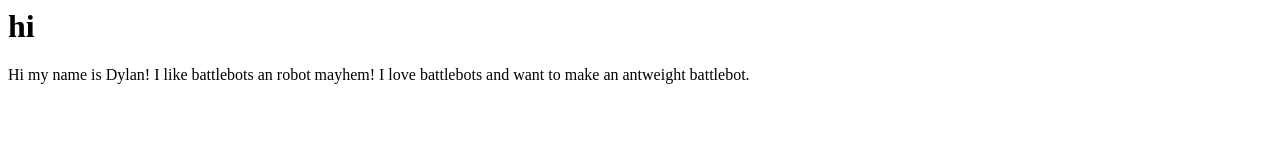
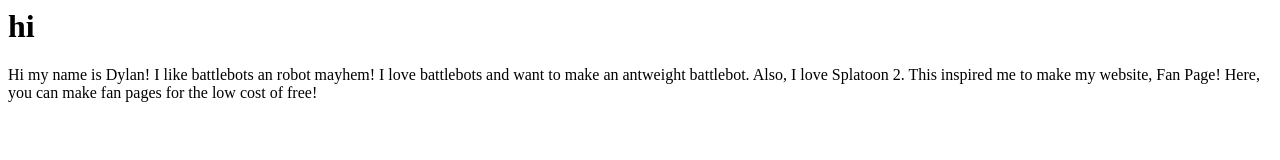
Before and after one commit to dylankim43/Aboutmeiguess, a plain HTML site: page Name.html in a window 1280 px wide. Drawn offline with Linux system fonts and the light colour scheme.

Commit message:
Update Name.html

```diff
--- a/Name.html
+++ b/Name.html
@@ -1,4 +1,4 @@
 <html>
   <h1>hi</h1>
-  <p1>Hi my name is Dylan! I like battlebots an robot mayhem! I love battlebots and want to make an antweight battlebot.
+  <p1>Hi my name is Dylan! I like battlebots an robot mayhem! I love battlebots and want to make an antweight battlebot. Also, I love Splatoon 2. This inspired me to make my website, Fan Page! Here, you can make fan pages for the low cost of free!
 </html>
```
